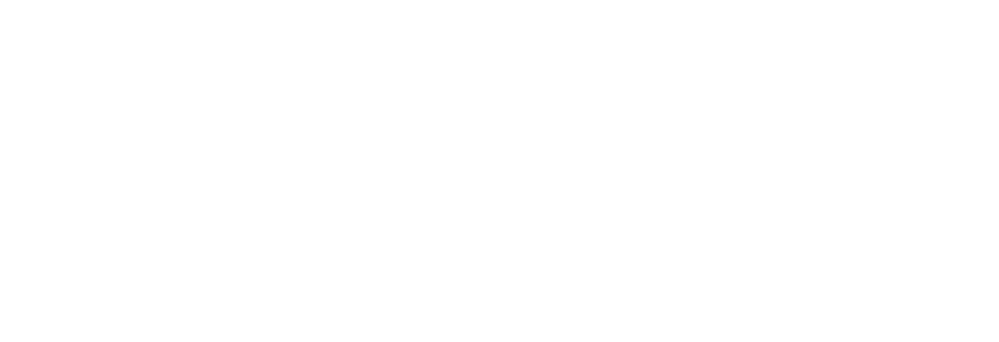
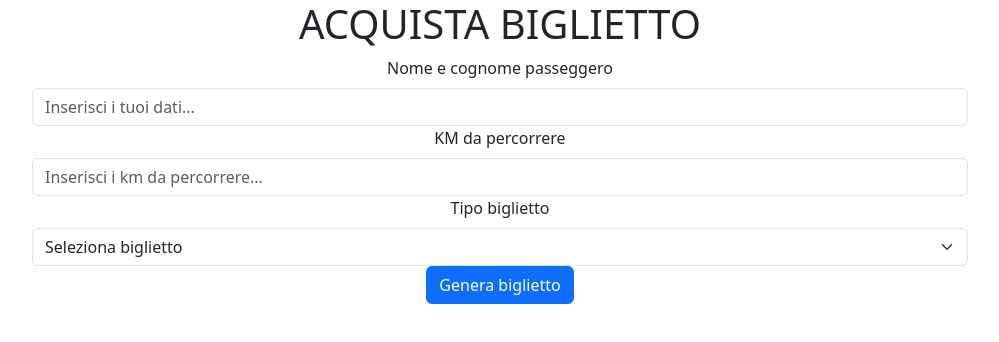
Before and after one commit to NikolGraminova/js-biglietto-treno, a plain HTML site: page index.html in a window 1280 px wide. Shown: the whole page, without its empty margins (140-1139 px from the left). Drawn offline with nearby package versions, Linux system fonts and the light colour scheme.

Commit message:
Added form and variables

```diff
--- a/index.html
+++ b/index.html
@@ -11,9 +11,42 @@
         integrity="sha384-9ndCyUaIbzAi2FUVXJi0CjmCapSmO7SnpJef0486qhLnuZ2cdeRhO02iuK6FUUVM" crossorigin="anonymous">
 
     <link rel="stylesheet" href="./css/style.css">
+
 </head>
 
 <body>
+    <h1 class="text-center">ACQUISTA BIGLIETTO</h1>
+
+    <form class="container-fluid text-center m-auto w-75" onsubmit="submitForm(event)" id="userForm">
+        <div class="col">
+            <label for="inputInfo" class="form-label">Nome e cognome passeggero</label>
+            <input type="text" class="form-control" id="inputInfo" placeholder="Inserisci i tuoi dati...">
+        </div>
+
+        <div class="col">
+            <label for="inputKilometers" class="form-label">KM da percorrere</label>
+            <input type="text" class="form-control" id="inputKilometers" placeholder="Inserisci i km da percorrere...">
+        </div>
+
+        <div class="col">
+            <label for="inputTicket" class="form-label">Tipo biglietto</label>
+            <select id="inputTicket" class="form-select d-flex d-inline-block">
+                <option selected="Seleziona biglietto">Seleziona biglietto</option>
+                <option value="1">Standard</option>
+                <option value="2">Under 18</option>
+                <option value="3">Over 65</option>
+            </select>
+        </div>
+
+        <div class="col">
+            <button type="submit" class="btn btn-primary">Genera biglietto</button>
+        </div>
+    </form>
+
+    <div class="container-fluid">
+
+    </div>
+
 
 
 
--- a/js/main.js
+++ b/js/main.js
@@ -0,0 +1,25 @@
+/*Il programma dovrà chiedere all'utente il numero di chilometri che vuole percorrere e l'età del passeggero (con i prompt() in questo caso).
+Sulla base di queste informazioni dovrà calcolare il prezzo totale del viaggio, secondo queste regole:
+il prezzo del biglietto è definito in base ai km (0.21 € al km)
+va applicato uno sconto del 20% per i minorenni
+va applicato uno sconto del 40% per gli over 65.
+L'output del prezzo finale va messo fuori in forma umana (con massimo due decimali, per indicare centesimi sul prezzo e questo richiederà un minimo di ricerca.).
+Il risultato andrà visualizzato prima in console e poi possibilmente in un apposito elemento <p> del mio codice HTML.
+BONUS:
+Il programma dovrà mostrare una form da compilare con cui chiedere all'utente il numero di chilometri che vuole percorrere e l'età del passeggero. Sulla base di queste informazioni dovrà calcolare il prezzo totale del viaggio.
+Il recap dei dati e l'output del prezzo finale va stampato in pagina.*/
+
+
+
+
+function submitForm(event) {
+
+    event.preventDefault();
+    console.log("test form")
+
+
+    let userInfo = document.getElementById("inputInfo").value;
+    let userKilometers = document.getElementById("inputKilometers").value;
+    let userTicket = document.getElementById("inputTicket").value;
+
+}
```
